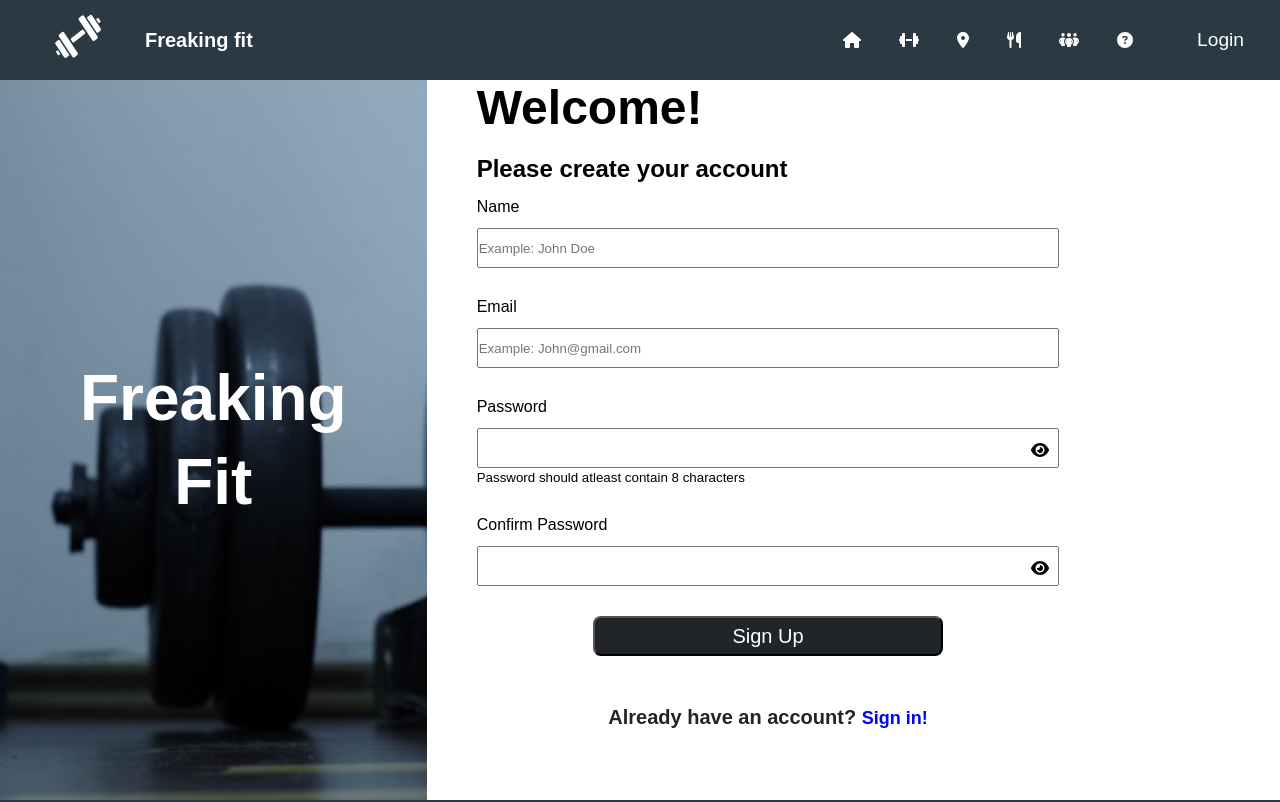
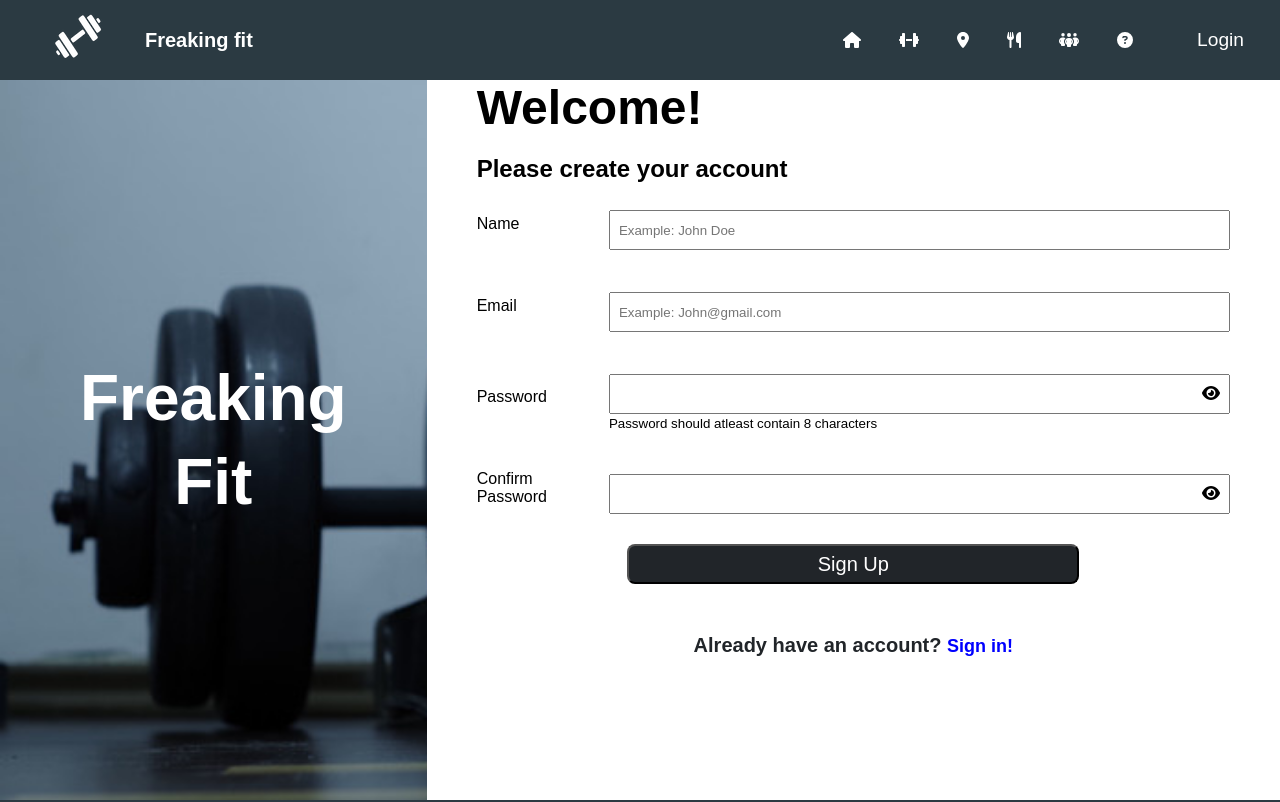
Before and after one commit to saivivek116/Freaking_Fit, a React (Create React App) app: page /signup in a window 1280 px wide. Shown: the top 802 px of the page. Built offline with nearby package versions, Linux system fonts and the light colour scheme.

Commit message:
layout changes in signin,singup

```diff
--- a/src/components/Password.js
+++ b/src/components/Password.js
@@ -11,6 +11,7 @@ const Password = (props) => {
         onChange,
         onBlur,
         onClick,
+        ...delegate
     } = props;
     const [type, setType] = useState("password");
     const [icon, setIcon] = useState(faEye);
@@ -19,7 +20,7 @@ const Password = (props) => {
     };
 
     return (
-        <div className="password">
+        <>
             <input
                 value={value}
                 required={required}
@@ -31,6 +32,7 @@ const Password = (props) => {
                 onChange={(event) => onChange(event?.target?.value)}
                 onBlur={(event) => onBlur && onBlur(event?.target?.value)}
                 onClick={() => onClick && onClick()}
+                {...delegate}
             />
             {
                 <FontAwesomeIcon
@@ -43,7 +45,7 @@ const Password = (props) => {
                     }}
                 />
             }
-        </div>
+        </>
     );
 };
 
--- a/src/components/authentication-template/authentication-screen-template.scss
+++ b/src/components/authentication-template/authentication-screen-template.scss
@@ -76,20 +76,10 @@
                 flex-direction: column;
                 justify-content: center;
                 padding: 0 50px;
-                width: 80%;
+                // width: 80%;
 
                 @media (max-width: 1080px) {
                     padding: 0 25px;
-                }
-
-                .textbox-container {
-                    padding: 15px 0;
-
-                    .input-textbox {
-                        margin-top: 12px;
-                        height: 40px;
-                        width: 100%;
-                    }
                 }
 
                 .forgot-password {
@@ -103,7 +93,7 @@
                 display: flex;
                 flex-direction: column;
                 align-items: center;
-                width: 80%;
+                // width: 80%;
 
                 @media (max-width: 1080px) {
                     width: 100%;
@@ -244,7 +234,7 @@
 
 .password-icon {
     position: absolute;
-    top: 50%;
+    top: 23px;
     right: 10px;
     /* transform: translateY(-50%); */
     cursor: pointer;
@@ -277,3 +267,37 @@ a.button-link {
 a.button-link:hover {
     text-decoration: underline;
 }
+
+.textbox-container {
+    padding: 15px 0;
+    display: flex;
+    align-items: center;
+    gap: 8px;
+    label {
+        flex: 1 1;
+    }
+    .input-container {
+        flex: 5 5;
+    }
+    .input-textbox {
+        margin-top: 12px;
+        height: 40px;
+        width: 100%;
+    }
+}
+
+@media (max-width: 640px) {
+    .authentication-page-container
+        .right-container
+        .right-content-container
+        form
+        .textbox-container {
+        display: block;
+    }
+    .authentication-page-container .right-container .right-content-container {
+        .header-text-container,
+        form {
+            width: 100%;
+        }
+    }
+}
--- a/src/components/textbox/Textbox.js
+++ b/src/components/textbox/Textbox.js
@@ -24,7 +24,7 @@ const TextInput = (props) => {
             onChange={(event) => onChange(event?.target?.value)}
             onBlur={(event) => onBlur && onBlur(event?.target?.value)}
             onClick={() => onClick && onClick()}
-            delegate={delegate}
+            {...delegate}
         />
     );
 };
--- a/src/pages/ForgotPassword.js
+++ b/src/pages/ForgotPassword.js
@@ -31,9 +31,11 @@ const ForgotPassword = (props) => {
                     We’ll send you a password reset link.
                 </div>
 
-                <div className="forgot-password-textbox-container">
-                    <div>Email</div>
+                <div className="textbox-container">
+                    <label htmlFor="email">Email</label>
+                    <div className="input-container">
                         <TextInput
+                            id="email"
                             className="forgot-password-input-textbox"
                             onChange={(e) => {
                                 setEmail(e);
@@ -41,6 +43,7 @@ const ForgotPassword = (props) => {
                             placeholder="username@gmail.com"
                             value={email}
                         />
+                    </div>
                 </div>
 
                 <div className="forgot-password-item-button">
--- a/src/pages/Signup.js
+++ b/src/pages/Signup.js
@@ -36,7 +36,8 @@ const Signup = (props) => {
             </div>
             <form onSubmit={handleSubmit}>
                 <div className="textbox-container">
-                    <div>Name</div>
+                    <label htmlFor="username">Name</label>
+                    <div className="input-container">
                         <TextInput
                             className="input-textbox"
                             required={true}
@@ -45,13 +46,17 @@ const Signup = (props) => {
                             }}
                             placeholder="Example: John Doe"
                             value={name}
+                            id="username"
                         />
+                    </div>
                 </div>
 
                 <div className="textbox-container">
-                    <div>Email</div>
+                    <label htmlFor="email">Email</label>
+                    <div className="input-container">
                         <TextInput
                             className="input-textbox"
+                            id="email"
                             required={true}
                             type="email"
                             placeholder="Example: John@gmail.com"
@@ -61,19 +66,21 @@ const Signup = (props) => {
                             value={email}
                         />
                     </div>
+                </div>
 
                 <div className="textbox-container">
-                    <div>Password</div>
+                    <label htmlFor="password">Password</label>
+                    <div className="password input-container">
                         <Password
                             className="input-textbox"
                             type="password"
+                            id="password"
                             required={true}
                             onChange={(e) => {
                                 setPassword(e);
                             }}
                             value={password}
                         />
-                    <div>
                         <small>
                             Password should atleast contain 8 characters
                         </small>
@@ -81,8 +88,10 @@ const Signup = (props) => {
                 </div>
 
                 <div className="textbox-container">
-                    <div>Confirm Password</div>
+                    <label htmlFor="confirmPassword">Confirm Password</label>
+                    <div className="password input-container">
                         <Password
+                            id="confirmPassword"
                             className="input-textbox"
                             required={true}
                             type="password"
@@ -91,6 +100,7 @@ const Signup = (props) => {
                             }}
                             value={confirmPassword}
                         />
+                    </div>
                 </div>
                 <button className="signup-button" type="submit">
                     Sign Up
--- a/src/pages/signIn.js
+++ b/src/pages/signIn.js
@@ -59,10 +59,13 @@ const SignIn = (props) => {
             </div>
             <form onSubmit={handleSubmit}>
                 <div className="textbox-container">
-                    <div>Email</div>
+                    <label htmlFor="email">Email</label>
+                    <div className="input-container">
                         <TextInput
                             className="input-textbox"
                             required={true}
+                            id="email"
+                            name="email"
                             type="email"
                             placeholder="username@email.com"
                             onChange={(e) => {
@@ -71,9 +74,13 @@ const SignIn = (props) => {
                             value={email}
                         />
                     </div>
+                </div>
                 <div className="textbox-container">
-                    <div>Password</div>
+                    <label htmlFor="password">Password</label>
+                    <div className="password input-container">
                         <Password
+                            id="password"
+                            name="password"
                             className="input-textbox"
                             required={true}
                             type="password"
@@ -83,6 +90,7 @@ const SignIn = (props) => {
                             }}
                             value={password}
                         />
+                    </div>
                 </div>
                 <div className="checkbox-container">
                     <input
--- a/src/style/css/style.css
+++ b/src/style/css/style.css
@@ -26,6 +26,10 @@
     color: #242424;
     -webkit-transition: 250ms;
     transition: 250ms;
+}
+
+input {
+    padding: 0 8px;
 }
 
 .btn {
```
Lines whose indentation alone changed are shown as unchanged.
